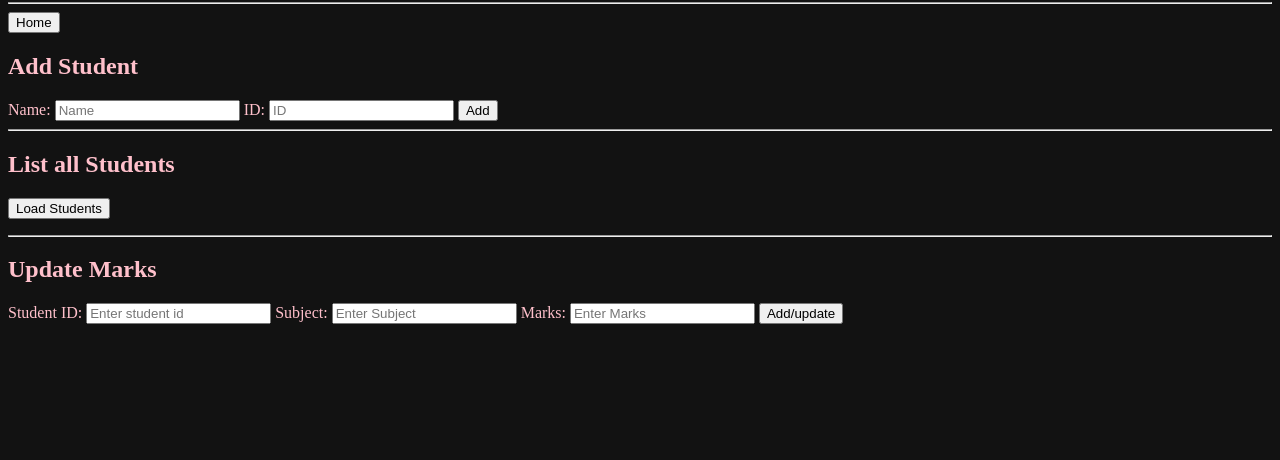
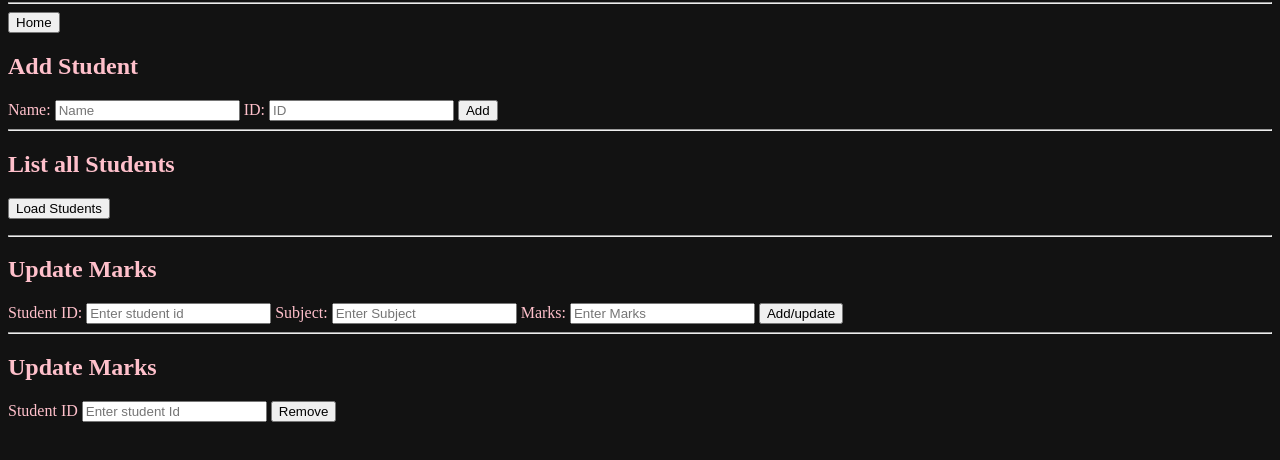
Before and after one commit to giingerr01/mark-registry-web, a plain HTML site: page frontend/index.html in a window 1280 px wide. Shown: the part 78-538 px from the top of the page. Drawn offline with Linux system fonts and the light colour scheme.

Commit message:
feat(html): add new remove layout display html and half assed wired the script.js with html

```diff
--- a/frontend/index.html
+++ b/frontend/index.html
@@ -41,6 +41,13 @@
 <input id="marks" placeholder="Enter Marks" autocomplete="given-marks" />
 <button onclick="add_or_update_mark()">Add/update</button>
 
+<hr>
+<!-- remove students -->
+<h2>Update Marks</h2>
+<label for="Student-Id">Student ID</label>
+<input id="Student-Id" placeholder="Enter student Id" />
+<button onclick="to_remove_student()">Remove</button>
+
 
 
 </html>
--- a/frontend/script.js
+++ b/frontend/script.js
@@ -88,3 +88,27 @@ async function create_students() {
   }
   load_students();
 }
+
+async function to_remove_student() {
+  const studentId = Number(document.getElementById("Student-Id").value);
+
+  if (isNaN(studentId)) {
+    alert("Please fill in the student ID!")
+    return;
+  }
+
+  const payload = {
+    ID: studentId,
+  };
+
+  try {
+    const response = await fetch(`${API}/students/{student}/remove`, {
+      method: "PUT",
+      headers: {
+        "Content-Type": "application/json"
+      },
+      body: JSON.stringify(payload)
+    });
+  }
+
+}
```
